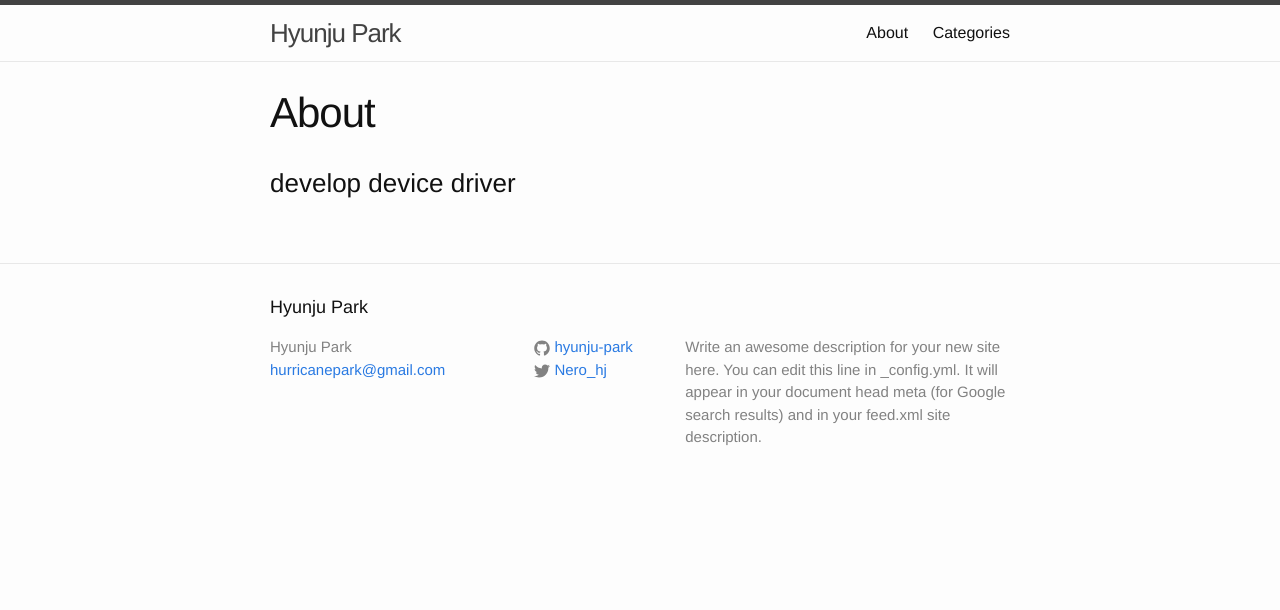
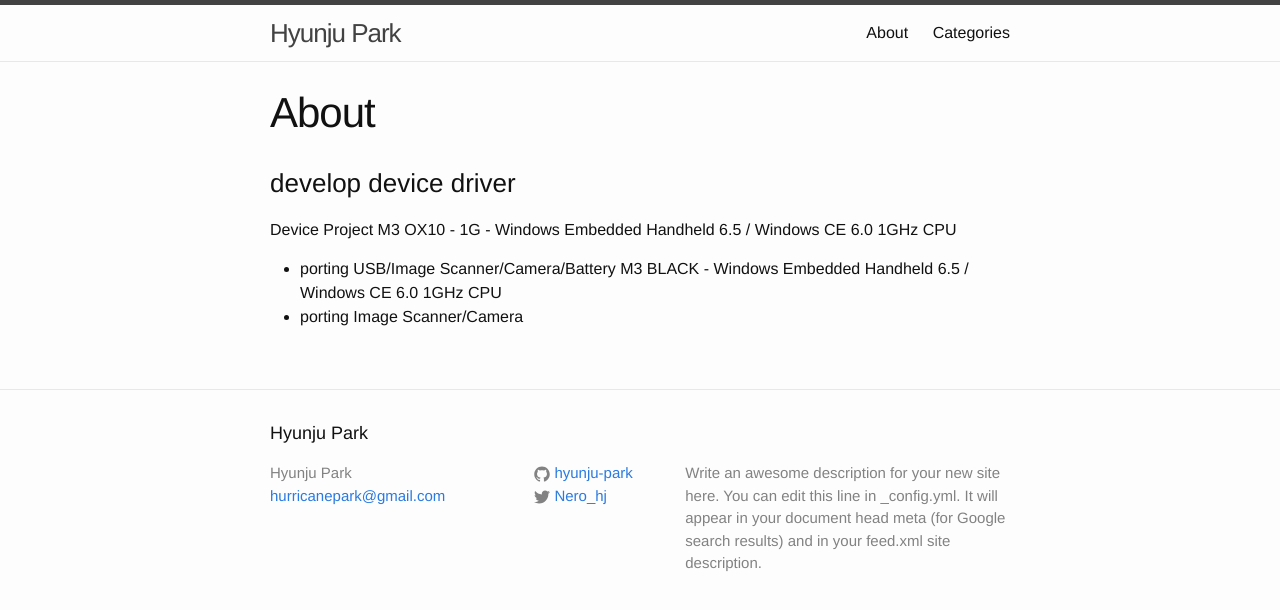
Before and after one commit to hyunju-park/hyunju-park.github.io, a Jekyll site: the page built from about.md, in a window 1280 px wide. Shown: the top 610 px of the page. Built offline with Jekyll 4.4.1, drawn with Linux system fonts in a browser that asks for light colours.

Commit message:
Update about.md

```diff
--- a/about.md
+++ b/about.md
@@ -5,3 +5,9 @@ permalink: /about/
 ---
 
 <h3>develop device driver</h3>
+
+Device Project
+M3 OX10 - 1G - Windows Embedded Handheld 6.5 / Windows CE 6.0 1GHz CPU
+- porting USB/Image Scanner/Camera/Battery
+M3 BLACK - Windows Embedded Handheld 6.5 / Windows CE 6.0 1GHz CPU
+- porting Image Scanner/Camera
```
